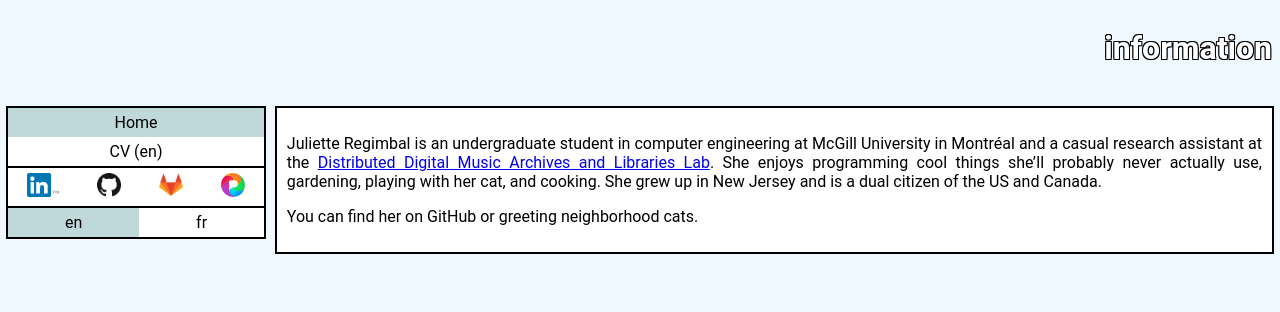
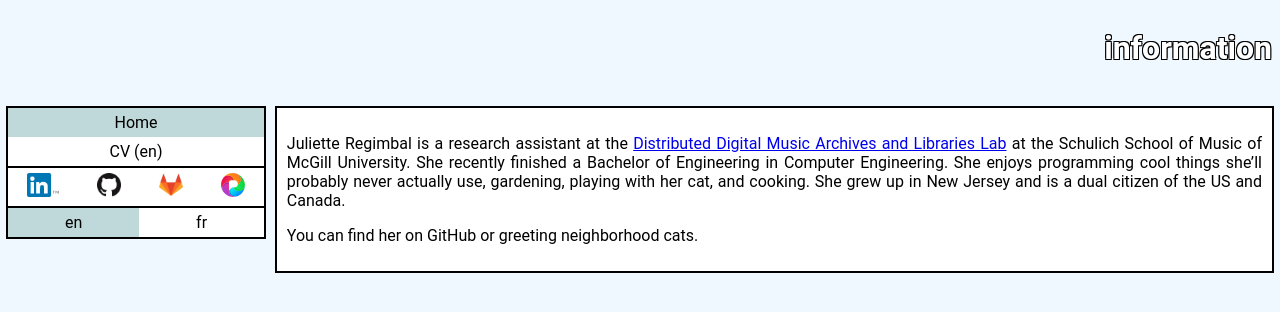
Before and after one commit to JRegimbal/JRegimbal.github.io, a Jekyll site: the page built from en/index.md, in a window 1280 px wide. Shown: the top 312 px of the page. Built offline with Jekyll 4.4.1, drawn with Linux system fonts in a browser that asks for light colours.

Commit message:
Not a student right now.

```diff
--- a/en/index.md
+++ b/en/index.md
@@ -5,6 +5,6 @@
 alternate: /fr/index.html
 ---
 
-Juliette Regimbal is an undergraduate student in computer engineering at McGill University in Montréal and a casual research assistant at the [Distributed Digital Music Archives and Libraries Lab](http://ddmal.music.mcgill.ca/). She enjoys programming cool things she'll probably never actually use, gardening, playing with her cat, and cooking. She grew up in New Jersey and is a dual citizen of the US and Canada.
+Juliette Regimbal is a research assistant at the [Distributed Digital Music Archives and Libraries Lab](https://ddmal.music.mcgill.ca/) at the Schulich School of Music of McGill University. She recently finished a Bachelor of Engineering in Computer Engineering. She enjoys programming cool things she'll probably never actually use, gardening, playing with her cat, and cooking. She grew up in New Jersey and is a dual citizen of the US and Canada.
 
 You can find her on GitHub or greeting neighborhood cats.
```
Also changed, not shown: fr/index.md (+1 -1 lines).
